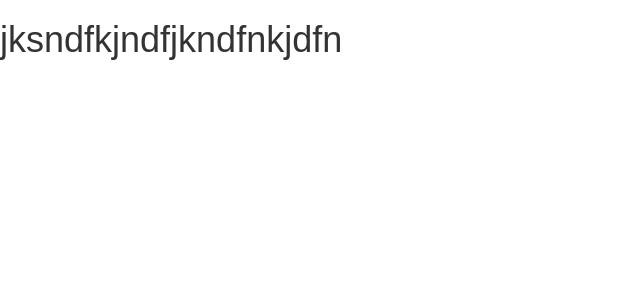
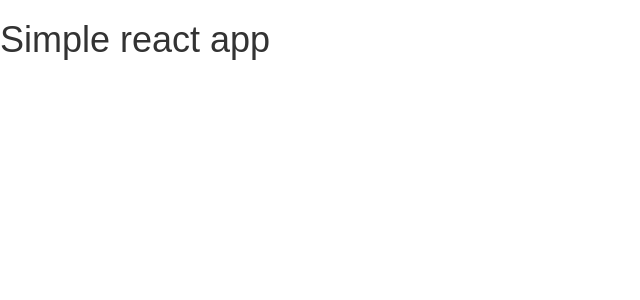
Before and after one commit to visweshvishu/simple-reactjs-app, a React (Create React App) app: page / in a window 1280 px wide. Shown: the top 300 px of the page, without its empty margins (0-640 px from the left). Built offline with nearby package versions, Linux system fonts and the light colour scheme.

Commit message:
correct cpde

```diff
--- a/src/App.js
+++ b/src/App.js
@@ -8,7 +8,7 @@ class App extends Component {
 console.log("hello just it is installed" );
     return (
 <div>
-<h1>jksndfkjndfjkndfnkjdfn</h1>
+<h1>Simple react app</h1>
 
     </div>
     );
```
